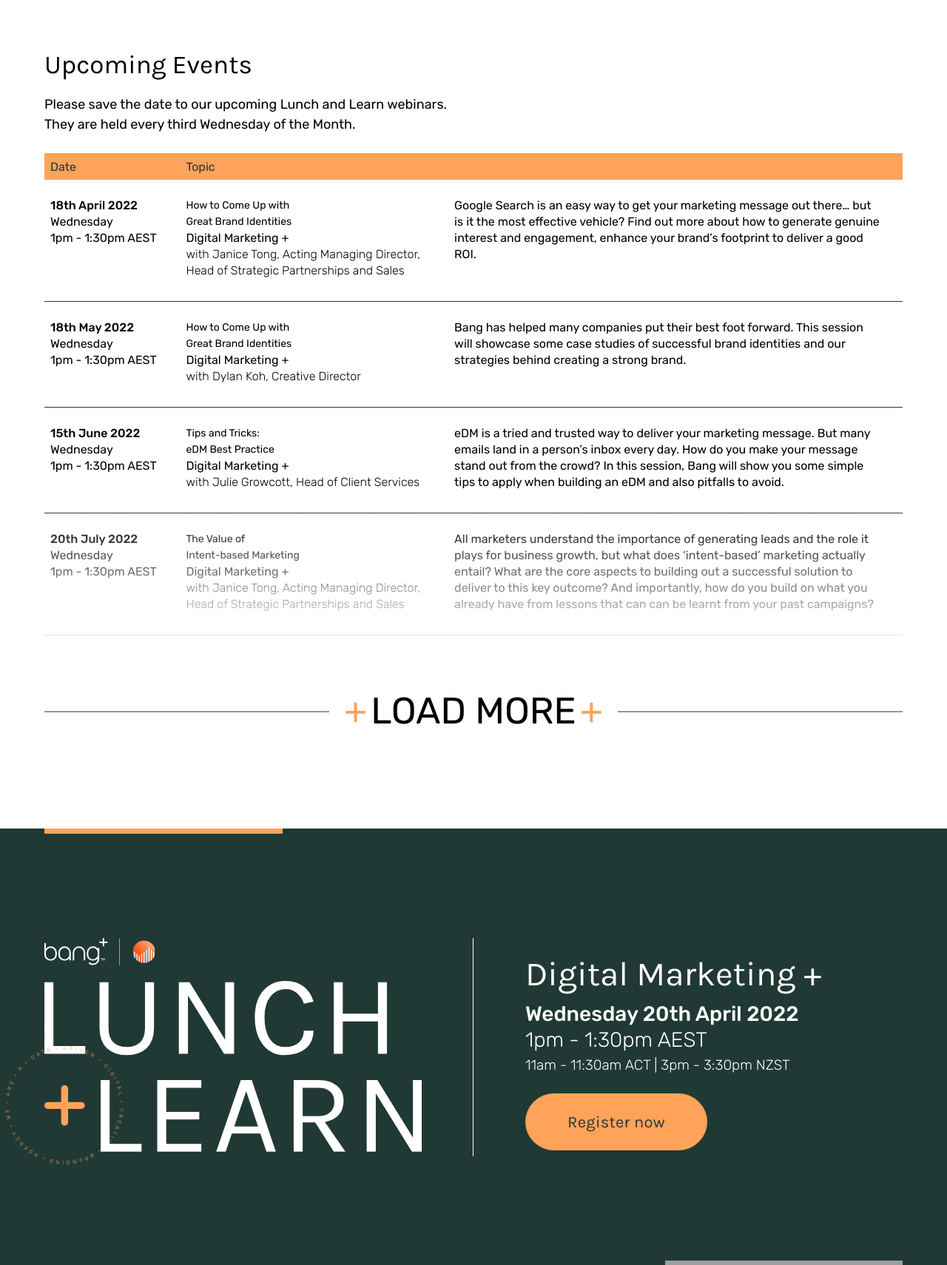
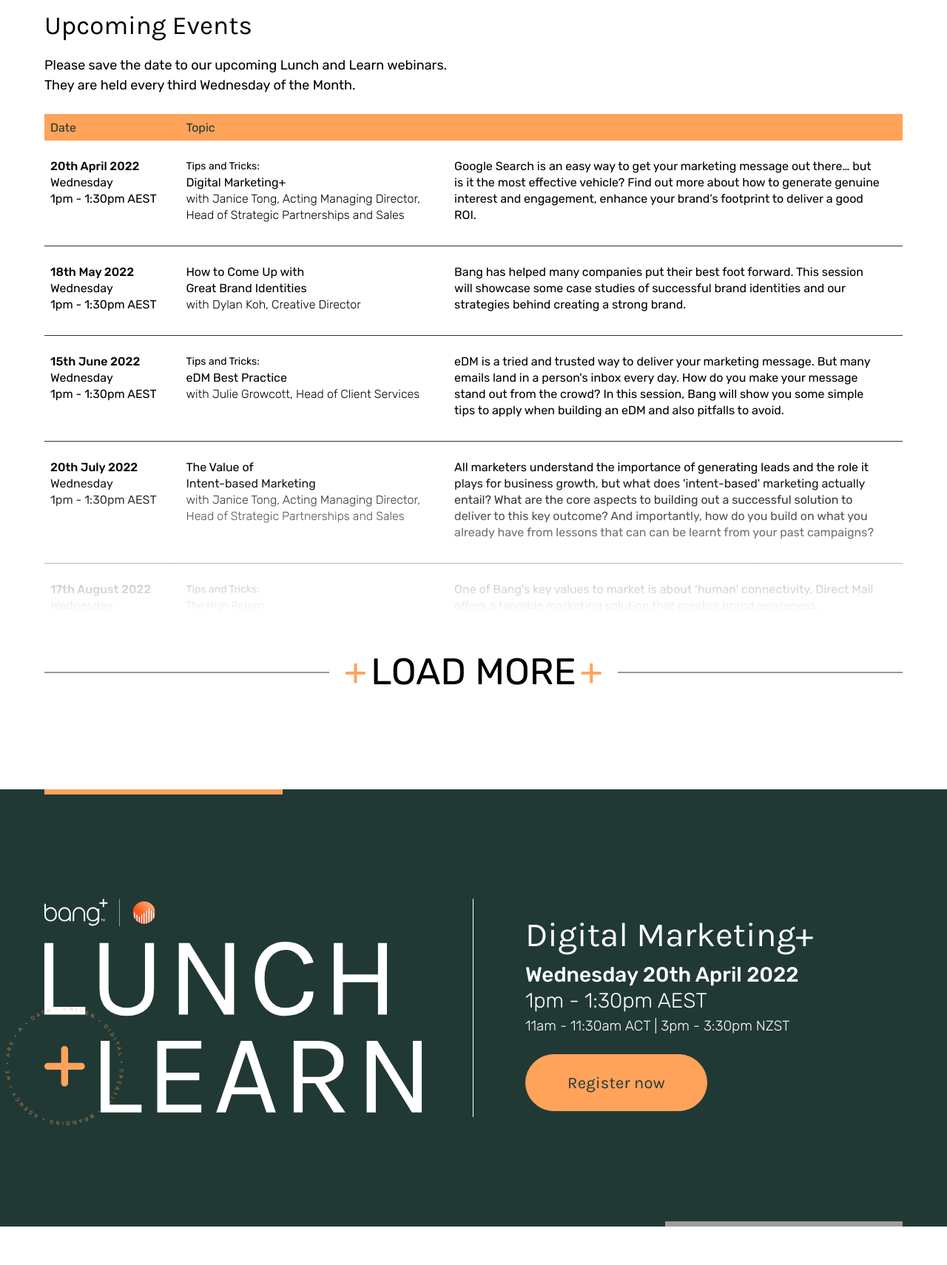
Before and after one commit to BangAU/lunch---learnlp, a PHP site: page / in a window 1280 px wide. Shown: the part 3040-4750 px from the top of the page at 74% size. Run offline with PHP 8.4, Linux system fonts and the light colour scheme; grey boxes are pictures that could not be loaded.

Commit message:
copy changes

```diff
--- a/components/styles/components/text-events.scss
+++ b/components/styles/components/text-events.scss
@@ -33,22 +33,19 @@
             font-size: 46px;
             margin-bottom: 2px;
             line-height: normal;
+            display: inline;
 
             @media (max-width: 991px) {
                 font-size: 35px;
             }
         }
 
-        h4 {
+        span {
             font-size: 30px;
             font-weight: 300;
 
             @media (max-width: 991px) {
                 font-size: 28px;
-            }
-
-            span {
-                display: block;
             }
         }
     }
--- a/components/styles/components/upcoming-events.scss
+++ b/components/styles/components/upcoming-events.scss
@@ -145,7 +145,9 @@
                 }
             }
 
-            span {}
+            .speaker{
+                display: block;
+            }
 
             small {
                 font-size: 14px;
--- a/index.php
+++ b/index.php
@@ -238,8 +238,8 @@
                                         <!-- <div class="text-events-content"> -->
                                         <div class="location" data-aos="fade-in" data-aos-easing="linear"
                                             data-aos-delay="900" data-aos-duration="900">
-                                            <h2>Digital Marketing+</h2>
-                                            <h4><span class="font-weight-light">GoToWebinar</span></h4>
+                                            <h2>Digital Marketing+ </h2>
+                                            <span class="font-weight-light">Webinar</span>
                                         </div>
                                         <div class="time" data-aos="fade-in" data-aos-easing="linear"
                                             data-aos-delay="1200" data-aos-duration="1200">
@@ -470,16 +470,16 @@
                                 <tr>
                                     <td>
                                         <p>
-                                            <strong>18th April 2022</strong>
+                                            <strong>20th April 2022</strong>
                                             <span>Wednesday</span>
                                             <span>1pm - 1:30pm AEST</span>
                                         </p>
                                     </td>
                                     <td>
                                         <p>
-                                            <small>How to Come Up with<br> Great Brand Identities</small>
-                                            Digital Marketing +
-                                            <span class="font-weight-light">with Janice Tong, Acting Managing
+                                            <small>Tips and Tricks:</small>
+                                            Digital Marketing+
+                                            <span class="font-weight-light speaker">with Janice Tong, Acting Managing
                                                 Director,
                                                 Head of Strategic Partnerships and Sales</span>
                                         </p>
@@ -503,9 +503,8 @@
                                     </td>
                                     <td>
                                         <p>
-                                            <small>How to Come Up with<br> Great Brand Identities</small>
-                                            Digital Marketing +
-                                            <span class="font-weight-light">with Dylan Koh, Creative Director</span>
+                                            How to Come Up with<br> Great Brand Identities
+                                            <span class="font-weight-light speaker">with Dylan Koh, Creative Director</span>
                                         </p>
                                     </td>
                                     <td>
@@ -525,16 +524,16 @@
                                     </td>
                                     <td>
                                         <p>
-                                            <small>Tips and Tricks:<br> eDM Best Practice</small>
-                                            Digital Marketing +
-                                            <span class="font-weight-light">with Julie Growcott, Head of Client
+                                            <small>Tips and Tricks:<br></small>
+                                            eDM Best Practice
+                                            <span class="font-weight-light speaker">with Julie Growcott, Head of Client
                                                 Services</span>
                                         </p>
                                     </td>
                                     <td>
                                         <p>eDM is a tried and trusted way to deliver your marketing message. But many
                                             emails
-                                            land in a person’s inbox every day. How do you make your message stand out
+                                            land in a person's inbox every day. How do you make your message stand out
                                             from
                                             the crowd? In this session, Bang will show you some simple tips to apply
                                             when building
@@ -552,15 +551,14 @@
                                     </td>
                                     <td>
                                         <p>
-                                            <small>The Value of <br> Intent-based Marketing</small>
-                                            Digital Marketing +
-                                            <span class="font-weight-light">with Janice Tong, Acting Managing Director,
+                                            The Value of <br> Intent-based Marketing
+                                            <span class="font-weight-light speaker">with Janice Tong, Acting Managing Director,
                                                 Head of Strategic Partnerships and Sales</span>
                                         </p>
                                     </td>
                                     <td>
                                         <p>All marketers understand the importance of generating leads and the
-                                            role it plays for business growth, but what does ‘intent-based’ marketing
+                                            role it plays for business growth, but what does 'intent-based' marketing
                                             actually entail? What are the core aspects to building out a successful
                                             solution to deliver to this key outcome? And importantly, how do you
                                             build on what you already have from lessons that can can be learnt from
@@ -580,11 +578,11 @@
                                         <p>
                                             <small>Tips and Tricks: <br> The High Return </small>
                                             Digital Marketing
-                                            <span class="font-weight-light">with Dylan Koh, Creative Director</span>
+                                            <span class="font-weight-light speaker">with Dylan Koh, Creative Director</span>
                                         </p>
                                     </td>
                                     <td>
-                                        <p>One of Bang’s key values to market is about ‘human’ connectivity. Direct
+                                        <p>One of Bang's key values to market is about ‘human’ connectivity. Direct
                                             Mail offers a tangible marketing solution that creates brand awareness,
                                             engagement and stickiness. This session will show you ways to be
                                             creative and create memorable high impact campaigns that’s sure to cut
@@ -602,18 +600,17 @@
                                     </td>
                                     <td>
                                         <p>
-                                            <small>Key Considerations <br> for Effective Marketing</small>
-                                            Digital Marketing +
-                                            <span class="font-weight-light">with Julie Growcott, Head of Client
+                                            Key Considerations <br> for Effective Marketing
+                                            <span class="font-weight-light speaker">with Julie Growcott, Head of Client
                                                 Services</span>
                                         </p>
                                     </td>
                                     <td>
                                         <p>This is a foundations session for those interested driving brand
-                                            awareness and brand engagement, but don’t know where to start, or
-                                            don’t have a marketing department. The trial and error method doesn’t
+                                            awareness and brand engagement, but don't know where to start, or
+                                            don't have a marketing department. The trial and error method doesn’t
                                             need to be your experience - let us guide you through some of the key
-                                            considerations to ensure you’re delivering to some of the most common
+                                            considerations to ensure you're delivering to some of the most common
                                             marketing objectives: Thought-leadership positioning, brand awareness,
                                             demand generation, social, performance marketing, intent-based
                                             marketing.</p>
@@ -630,16 +627,16 @@
                                     </td>
                                     <td>
                                         <p>
-                                            <small>Tips and Tricks:<br> Digital Marketing +</small>
-                                            Digital Marketing +
-                                            <span class="font-weight-light">with Janice Tong, Acting Managing Director,
+                                            <small>Tips and Tricks:<br></small>
+                                            Digital Marketing+
+                                            <span class="font-weight-light speaker">with Janice Tong, Acting Managing Director,
                                                 Head of Strategic Partnerships and Sales</span>
                                         </p>
                                     </td>
                                     <td>
                                         <p>Google Search is an easy way to get your marketing message out there…
                                             but is it the most effective vehicle? Find out more about how to generate
-                                            genuine interest and engagement, enhance your brand’s footprint to
+                                            genuine interest and engagement, enhance your brand's footprint to
                                             deliver a good ROI.</p>
                                         <a href="#" class="btn-read app-md">Read more</a>
                                     </td>
@@ -654,9 +651,8 @@
                                     </td>
                                     <td>
                                         <p>
-                                            <small>How to Come Up with<br> Great Brand Identities</small>
-
-                                            <span class="font-weight-light">with Dylan Koh, Creative Director</span>
+                                            How to Come Up with<br> Great Brand Identities
+                                            <span class="font-weight-light speaker">with Dylan Koh, Creative Director</span>
                                         </p>
                                     </td>
                                     <td>
@@ -676,9 +672,9 @@
                                     </td>
                                     <td>
                                         <p>
-                                            <small>The Value of <br> Intent-based Marketing</small>
+                                            The Value of <br> Intent-based Marketing
 
-                                            <span class="font-weight-light">with Janice Tong, Acting Managing Director,
+                                            <span class="font-weight-light speaker">with Janice Tong, Acting Managing Director,
                                                 Head of Strategic Partnerships and Sales</span>
                                         </p>
                                     </td>
@@ -765,7 +761,7 @@
                                 <!-- <div class="text-events-content"> -->
                                 <div class="location" data-aos="fade-in" data-aos-easing="linear" data-aos-delay="900"
                                     data-aos-duration="900">
-                                    <h2>Digital Marketing +</h2>
+                                    <h2>Digital Marketing+</h2>
                                 </div>
                                 <div class="time" data-aos="fade-in" data-aos-easing="linear" data-aos-delay="1200"
                                     data-aos-duration="1200">
```
Also changed, not shown: css/index.css, 1 other file.
